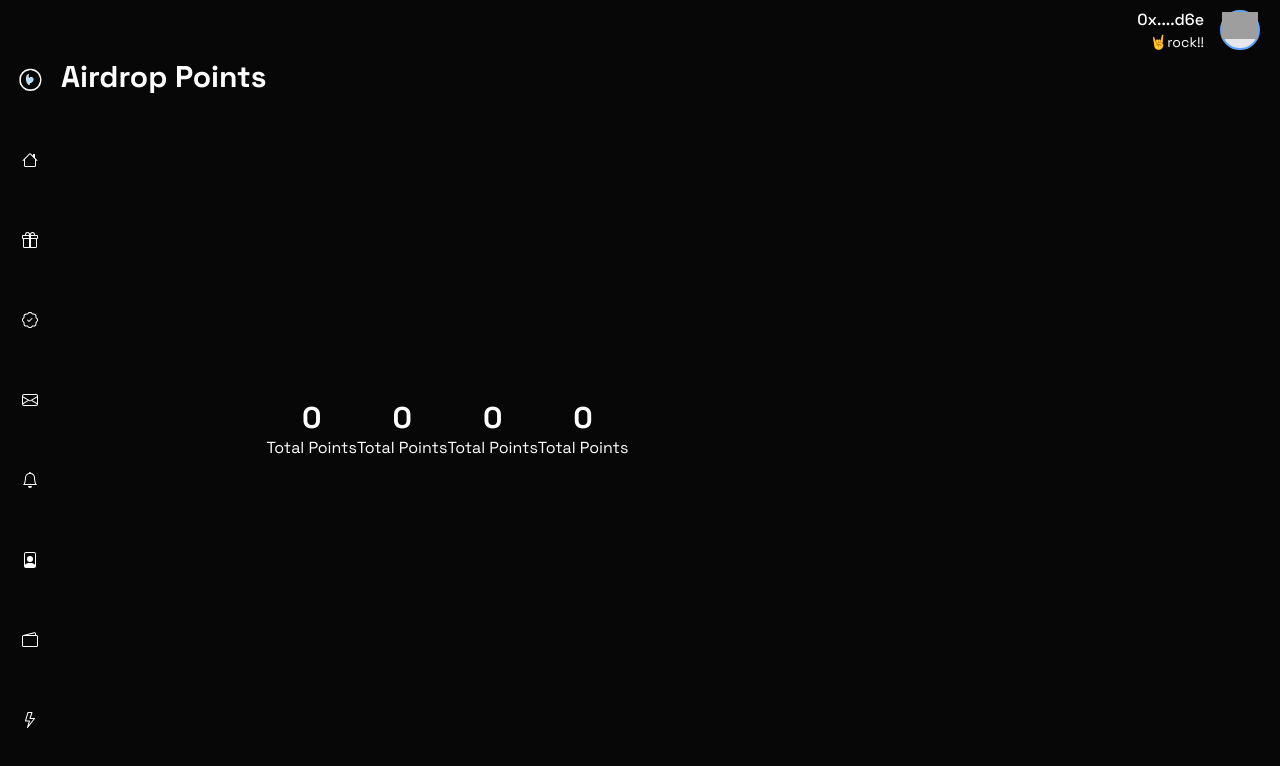
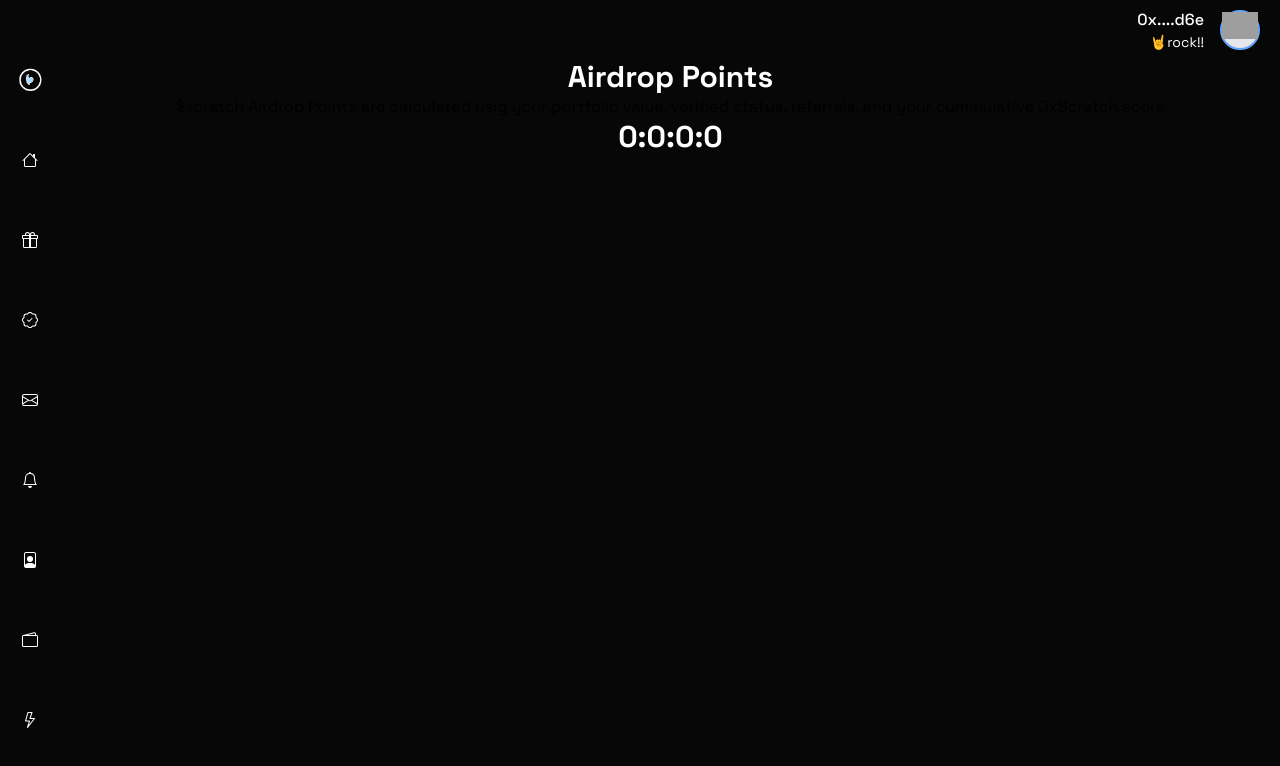
Before and after one commit to inspi-writer001/0xScratch, a React (Vite) app: page /airdrop in a window 1280 px wide. Shown: the top 766 px of the page. Built offline with nearby package versions, Linux system fonts and the light colour scheme; grey boxes are pictures that could not be loaded.

Commit message:
fixed some pages on home and started airdrop

```diff
--- a/src/pages/Airdrop.jsx
+++ b/src/pages/Airdrop.jsx
@@ -2,28 +2,34 @@ import React from "react";
 
 const Airdrop = () => {
   return (
-    <div className="w-full flex flex-column">
+    <div className="w-full flex flex-col">
       <div>
-        <h1 className="text-3xl font-bold text-white">Airdrop Points</h1>
+        <h1 className="text-3xl font-bold text-white text-center">
+          Airdrop Points
+        </h1>
       </div>
-      <div className="flex flex-row justify-between items-center">
+      <div className="flex flex-row text-center items-center justify-center">
+        $scratch Airdrop Points are calculated usig your portfolio value,
+        verified status, referrals, and your cummulative 0xScratch score
+      </div>
+      <div className="flex flex-row text-center items-center justify-center">
         <div className="flex flex-row justify-between items-center">
           <div className="flex flex-col justify-center items-center">
-            <h1 className="text-3xl font-bold text-white">0</h1>
-            <p className="text-white">Total Points</p>
+            <h1 className="text-3xl font-bold text-white">0:</h1>
+            {/* <p className="text-white">Total Points</p> */}
+          </div>
+          <div className="flex flex-col justify-center items-center">
+            <h1 className="text-3xl font-bold text-white">0:</h1>
+            {/* <p className="text-white">Total Points</p> */}
+          </div>
+          <div className="flex flex-col justify-center items-center">
+            <h1 className="text-3xl font-bold text-white">0:</h1>
+            {/* <p className="text-white">Total Points</p> */}
           </div>
           <div className="flex flex-col justify-center items-center">
             <h1 className="text-3xl font-bold text-white">0</h1>
-            <p className="text-white">Total Points</p>
+            {/* <p className="text-white">Total Points</p> */}
           </div>
-          <div className="flex flex-col justify-center items-center">
-            <h1 className="text-3xl font-bold text-white">0</h1>
-            <p className="text-white">Total Points</p>
-          </div>
-        </div>
-        <div className="flex flex-col justify-center items-center">
-          <h1 className="text-3xl font-bold text-white">0</h1>
-          <p className="text-white">Total Points</p>
         </div>
       </div>
     </div>
```
